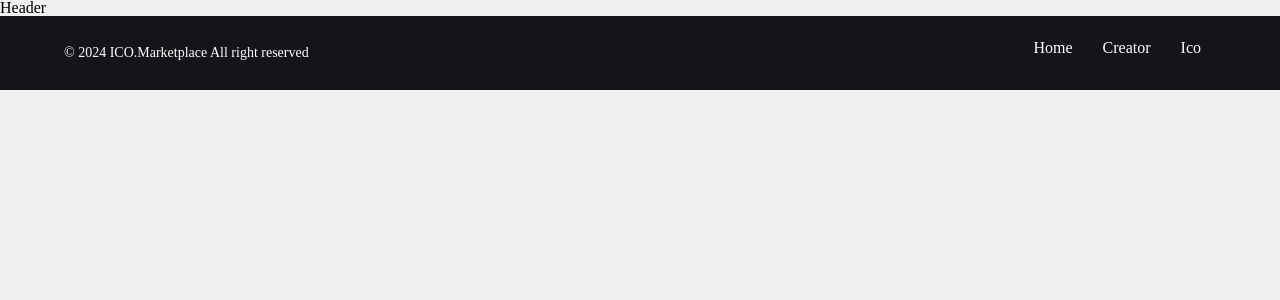
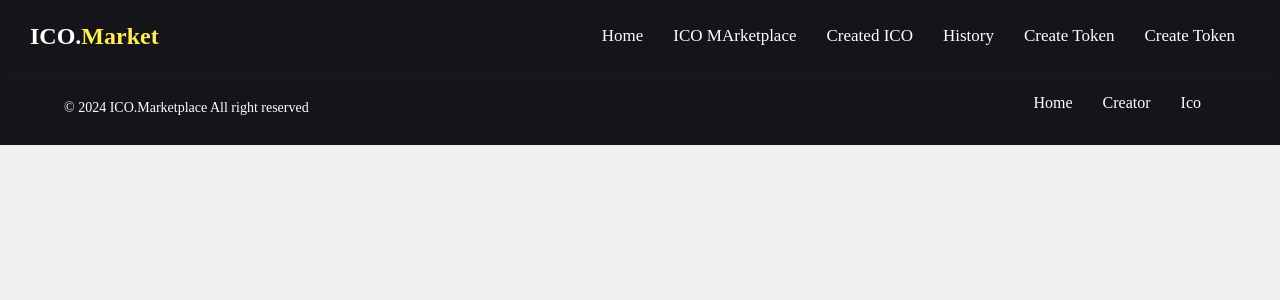
Before and after one commit to Khaledshaikh2244/ICO-DAPP, a Next.js app: page / in a window 1280 px wide. Shown: the top 300 px of the page. Built offline with nearby package versions, Linux system fonts and the light colour scheme; no server answers.

Commit message:
added Navbar

```diff
--- a/Components/Header.jsx
+++ b/Components/Header.jsx
@@ -1,4 +1,9 @@
 import React,{useState ,useEffect} from "react";
+
+// INTERNAL IMPORTS
+import Button from "./Button";
+import TokenHistory from "./TokenHistory";
+import TokenCreator from "./TokenCreator";
 
 const Header = ({
     accountBalance,
@@ -18,7 +23,79 @@ const Header = ({
     openICOMarketplace,
 
 }) => {
-  return <div>Header</div>;
+  const [isMetamaskInstalled, setisMetamaskInstalled] = useState(false);
+
+  useEffect(()=> {
+    if(typeof window.ethereum !== 'undefined'){
+      setisMetamaskInstalled(true);
+
+      window.ethereum.on("accountChanged", handleAccountChanged)
+    }
+
+    return() => {
+      if(typeof window.ethereum !== 'ubdefined'){
+        window.ethereum.removeListener(
+          "accountChanged",
+          handleAccountChanged
+        );
+      }
+    }
+  },[address])
+
+  const handleAccountChanged = (accounts) => {
+    setAddress(accounts[0]);
+  }
+
+  return <header className="header">
+    <nav>
+    <div className="logo">
+      <a href="/">
+      ICO.<span>Market</span></a>
+    </div>
+
+    <input type="checkbox" name="" id="menu-toggle" />
+      <label htmlFor="menu-toggle"
+      className="menu-icon">
+        &#9776;
+      </label>
+
+      <ul className="menu">
+        <li>
+          <a href="/">Home</a>
+        </li>
+
+        <li>
+          {/* <a onClick={()=> openICOMarketplace ? openICOMarketplace(false): setopenICOMarketplace(true) }></a> */}
+          <a onClick={() => setOpenICOMarketplace(!openICOMarketplace)}>ICO MArketplace</a>
+        </li>
+
+        <li>
+          <a onClick={() => setopenAllICO(!openAllICO)}>Created ICO </a>
+        </li>
+
+
+        <li>
+          <a onClick={() => setopenTokenHistory(!TokenHistory)}>History</a>
+        </li>
+
+
+        <li>
+          <a onClick={() => setOpenTokenCreator(!TokenCreator)}>Create Token</a>
+        </li>
+
+          {address ? (
+            <li>
+              <Button name = {`${shortenAddress(address)}: ${accountBalance?.slice(0,5)} `} ></Button>
+            </li>
+          ): (
+            <a onClick={() => setOpenTokenCreator(!TokenCreator)}>Create Token</a>
+          ) }
+
+
+      </ul>
+
+    </nav>
+    </header>;
 };
 
 export default Header;
```
